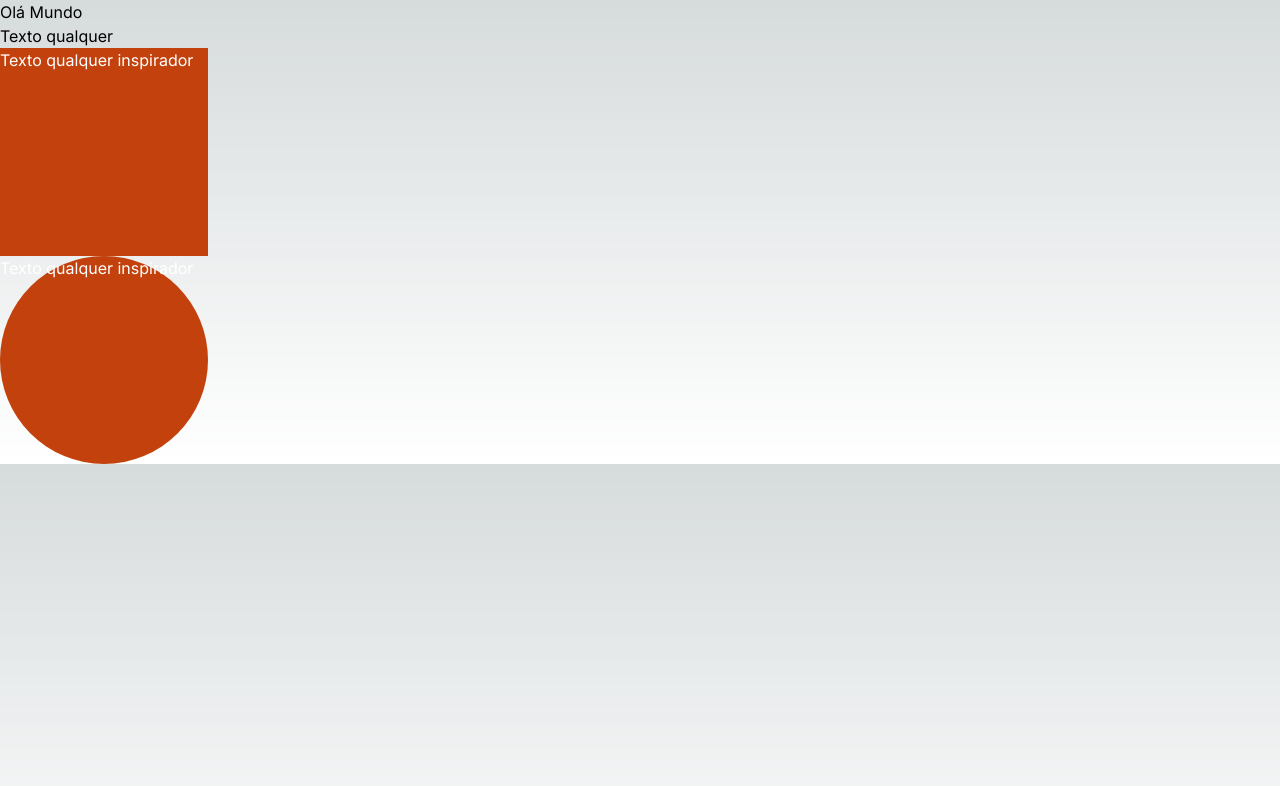
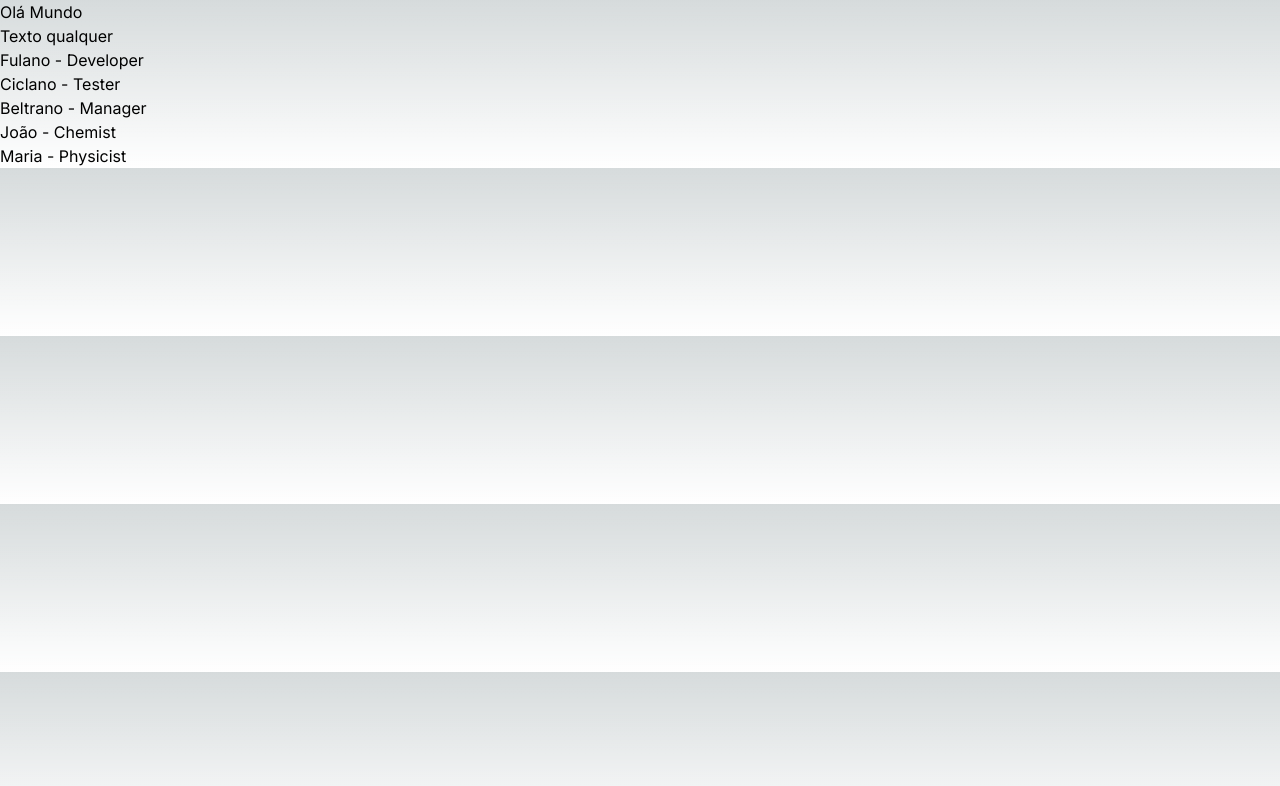
Before and after one commit to ClaudineRoberto/curso-react, a Next.js app in the folder react-primeiro-projeto/: page / in a window 1280 px wide. Shown: the top 786 px of the page. Built offline with nearby package versions, Linux system fonts and the light colour scheme.

Commit message:
aulas sobre componentes

```diff
--- /dev/null
+++ b/react-primeiro-projeto/src/app/components/Card.tsx
@@ -0,0 +1,17 @@
+type Props = {
+    phrase: string;
+    author?: string;
+}
+
+export const Card = ({ phrase, author }: Props) => (
+    <div className="w-96 border-2 border-red-600 p-3 text-3xl text-center italic">
+
+        {phrase &&
+        <h3 className="text-3xl font-bold italic">"{phrase}"</h3>
+        }
+
+        {author &&
+            <p className="text-right text-sm">- {author}</p>
+        }
+    </div>
+);
--- /dev/null
+++ b/react-primeiro-projeto/src/app/components/Circle.tsx
@@ -0,0 +1,5 @@
+export const Circle = () => {
+    return (
+        <div className="w-52 h-52 bg-orange-700 text-white rounded-full"></div>
+    );
+}
--- a/react-primeiro-projeto/src/app/components/Geo.tsx
+++ /dev/null
@@ -1,15 +0,0 @@
-export const Square = () => {
-    return (
-        <div className="w-52 h-52 bg-orange-700 text-white">
-            Texto qualquer inspirador
-        </div>
-    );
-};
-
-export const Circle = () => {
-    return (
-        <div className="w-52 h-52 bg-orange-700 text-white rounded-full">
-            Texto qualquer inspirador
-        </div>
-    );
-}
--- /dev/null
+++ b/react-primeiro-projeto/src/app/components/GeoForm.tsx
@@ -0,0 +1,14 @@
+import { Circle } from "./Circle";
+import { Square } from "./Square";
+
+export const GeoForm = () => {
+    return(
+        <div className="flex flex-col items-center justify-center">
+            <h3 className="text-2xl font-bold">GeoForm</h3>
+            <div className="flex gap-2 border-2 p-3">
+                <Square />
+                <Circle />
+            </div>
+        </div>
+    );
+};
--- /dev/null
+++ b/react-primeiro-projeto/src/app/components/Person.tsx
@@ -0,0 +1,24 @@
+type Props ={
+    name: string;
+    avatar: string;
+    roles: string[];
+}
+
+export const Person = ({name, avatar, roles}: Props) => {
+
+    return (
+        <>
+            <h1>{name}</h1>
+            <img
+                src={avatar}
+                alt= {name}
+                className="w-40"
+            />
+            <ul>
+                <li>{roles[0] }</li>
+                <li>{roles[1] }</li>
+            </ul>
+            <br />
+        </>
+    );
+};
--- /dev/null
+++ b/react-primeiro-projeto/src/app/components/Square.tsx
@@ -0,0 +1,5 @@
+export const Square = () => {
+    return (
+        <div className="w-52 h-52 bg-orange-700 text-white"></div>
+    );
+};
--- /dev/null
+++ b/react-primeiro-projeto/src/app/data/peopleList.ts
@@ -0,0 +1,9 @@
+import { Person } from "../types/Person";
+
+export const peopleList: Person[] = [
+    { id: 1, name: 'Fulano', profession: 'Developer' },
+    { id: 2, name: 'Ciclano', profession: 'Tester' },
+    { id: 3, name: 'Beltrano', profession: 'Manager' },
+    { id: 4, name: 'João', profession: 'Chemist' },
+    { id: 5, name: 'Maria', profession: 'Physicist' },
+];
--- a/react-primeiro-projeto/src/app/page.tsx
+++ b/react-primeiro-projeto/src/app/page.tsx
@@ -1,13 +1,16 @@
-import { Circle, Square } from "./components/Geo";
-
+import { peopleList } from '@/app/data/peopleList';
 
 const Page = () => {
+
   return (
     <div>
       <h1>Olá Mundo</h1>
       <h3>Texto qualquer</h3>
-      <Square />
-      <Circle />
+
+      <ul>
+        {peopleList.map(person => <li key={person.id}>{person.name} - {person.profession} </li>)}
+      </ul>
+
     </div>
   );
 };
--- /dev/null
+++ b/react-primeiro-projeto/src/app/types/Person.ts
@@ -0,0 +1,5 @@
+export type Person = {
+    id: number,
+    name: string,
+    profession: string
+}
```
